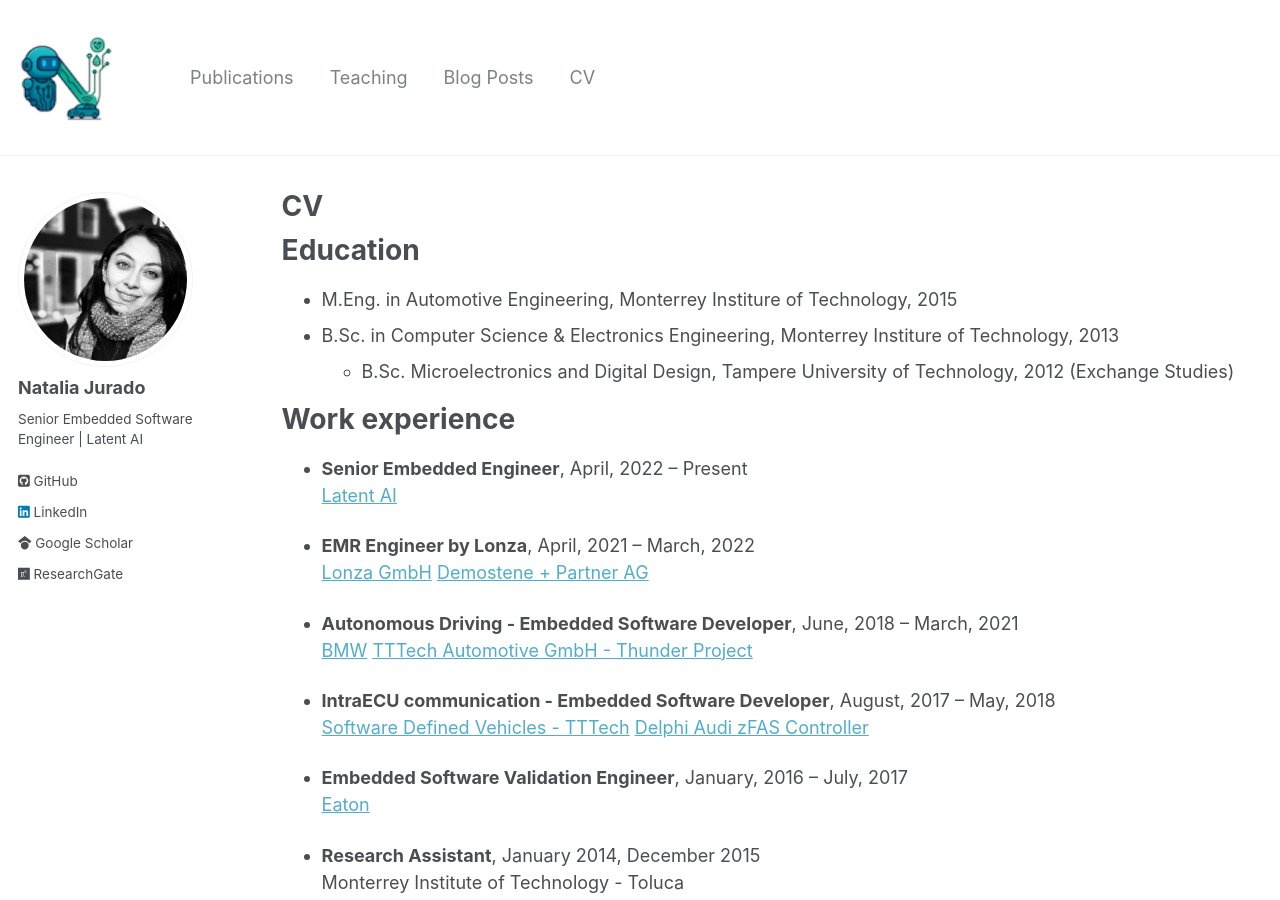
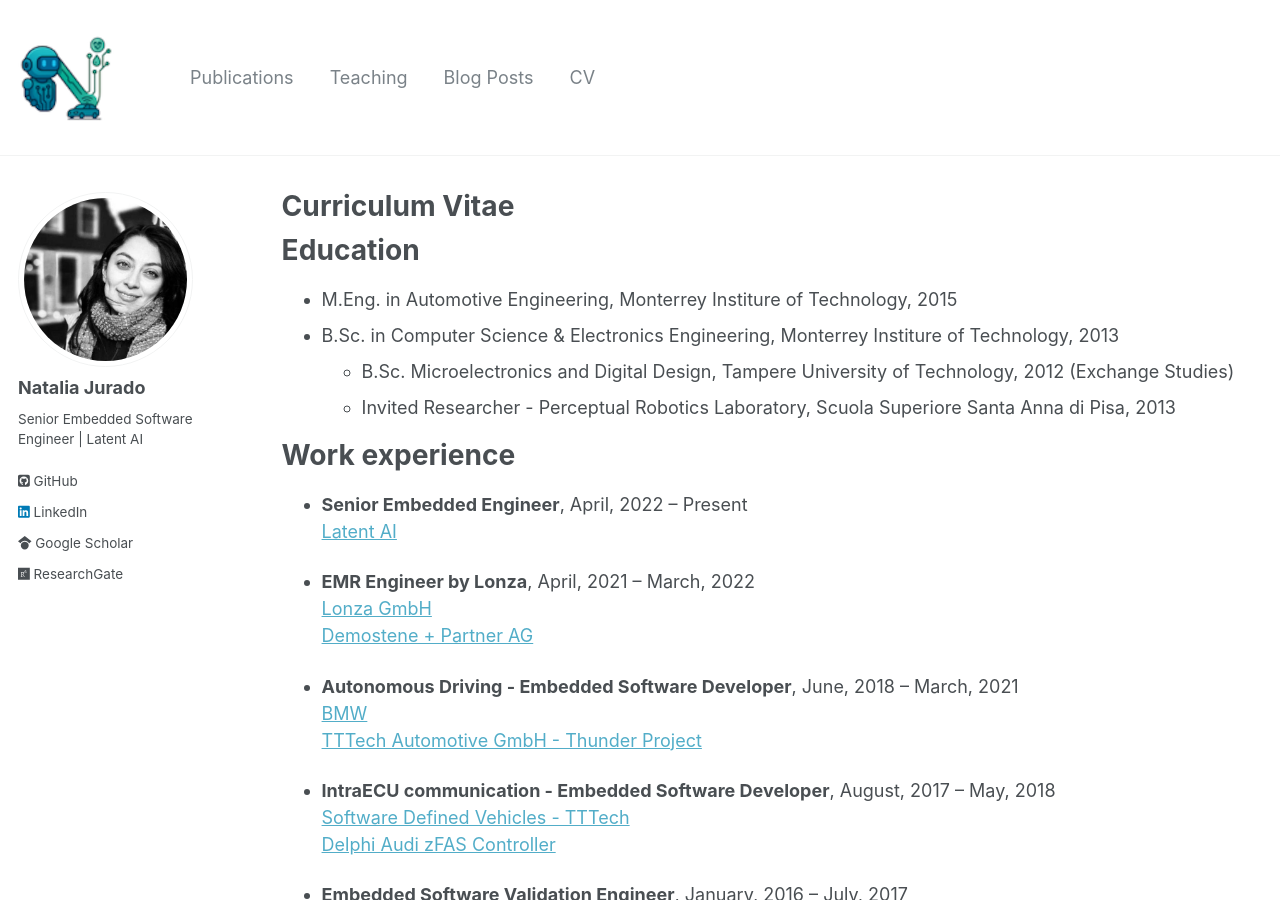
Before and after one commit to AchachayJurado/AchachayJurado.github.io, a Jekyll site: the page built from _pages/cv.md, in a window 1280 px wide and 900 px high. Built offline with Jekyll 4.4.1, drawn with Linux system fonts in a browser that asks for light colours.

Commit message:
curriculum

```diff
--- a/_pages/cv.md
+++ b/_pages/cv.md
@@ -1,6 +1,6 @@
 ---
 layout: archive
-title: "CV"
+title: "Curriculum Vitae"
 permalink: /cv/
 author_profile: true
 redirect_from:
@@ -14,6 +14,7 @@
 * M.Eng. in Automotive Engineering, Monterrey Institure of Technology, 2015
 * B.Sc. in Computer Science & Electronics Engineering, Monterrey Institure of Technology, 2013
   * B.Sc. Microelectronics and Digital Design, Tampere University of Technology, 2012 (Exchange Studies)
+  * Invited Researcher - Perceptual Robotics Laboratory, Scuola Superiore Santa Anna di Pisa, 2013
 
 Work experience
 ======
@@ -21,15 +22,15 @@
 [Latent AI](https://latentai.com)
 
 * **EMR Engineer by Lonza**, April, 2021 -- March, 2022 \
-[Lonza GmbH](https://www.lonza.com/specialized-modalities/mrna-services)
+[Lonza GmbH](https://www.lonza.com/specialized-modalities/mrna-services) \
 [Demostene + Partner AG](https://dempag.ch/engineering/)
 
 * **Autonomous Driving - Embedded Software Developer**, June, 2018 -- March, 2021 \
-[BMW](https://www.press.bmwgroup.com/global/article/detail/T0280021EN/new-centre-of-excellence-for-autonomous-driving-bmw-officially-opens-its-autonomous-driving-campus-in-unterschleissheim-near-munich?language=en)
+[BMW](https://www.press.bmwgroup.com/global/article/detail/T0280021EN/new-centre-of-excellence-for-autonomous-driving-bmw-officially-opens-its-autonomous-driving-campus-in-unterschleissheim-near-munich?language=en) \
 [TTTech Automotive GmbH - Thunder Project](https://www.tttech.com/press/bmw-starts-cooperation-with-tttech-auto-for-developing-automated-driving-functions-at-the-highest-safety-level)
 
 * **IntraECU communication - Embedded Software Developer**, August, 2017 -- May, 2018 \
-[Software Defined Vehicles - TTTech](https://www.tttech-auto.com)
+[Software Defined Vehicles - TTTech](https://www.tttech-auto.com) \
 [Delphi Audi zFAS Controller](https://electronics360.globalspec.com/article/14386/teardown-delphi-audi-zfas-controller)
 
 * **Embedded Software Validation Engineer**, January, 2016 -- July, 2017 \
```
